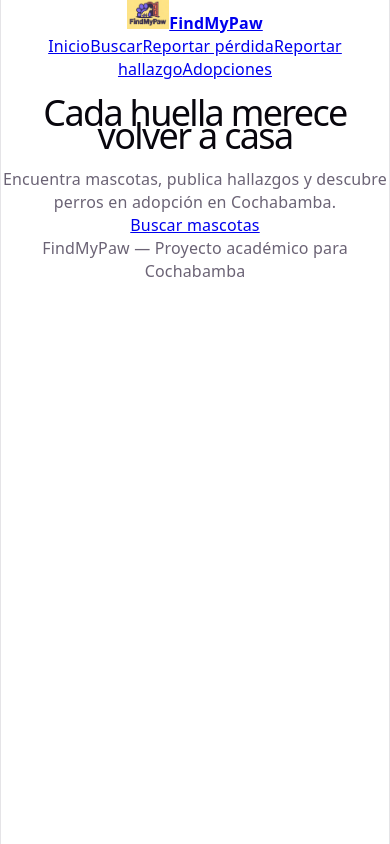
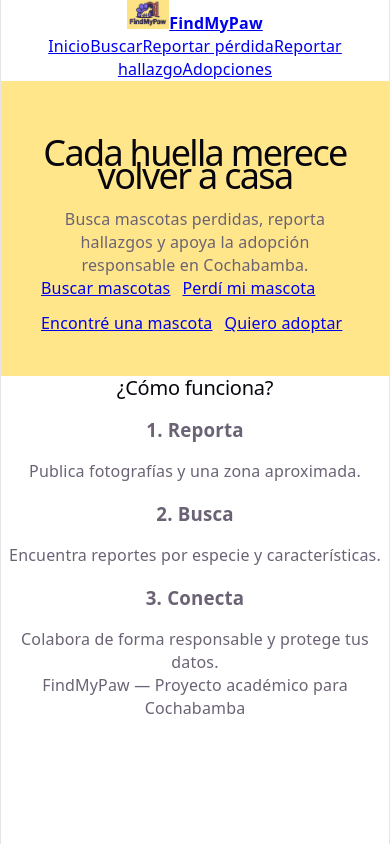
Before and after one commit to Brenda-Medrano/FindMyPaw-IS, a React (Vite) app: page / in a window 390 px wide. Built offline with nearby package versions, Linux system fonts and the light colour scheme.

Commit message:
feat: crear landing inicial responsive

```diff
--- a/src/views/Inicio.tsx
+++ b/src/views/Inicio.tsx
@@ -1,2 +1,4 @@
 import { Link } from 'react-router-dom';
-export default function Inicio() { return <main><h1>Cada huella merece volver a casa</h1><p>Encuentra mascotas, publica hallazgos y descubre perros en adopción en Cochabamba.</p><p><Link className="button" to="/buscar">Buscar mascotas</Link></p></main>; }
+export default function Inicio() {
+ return <main><section className="card" style={{background:'#ffe68a',padding:'2.5rem'}}><h1>Cada huella merece volver a casa</h1><p>Busca mascotas perdidas, reporta hallazgos y apoya la adopción responsable en Cochabamba.</p><p style={{display:'flex',gap:12,flexWrap:'wrap'}}><Link className="button" to="/buscar">Buscar mascotas</Link><Link className="button" to="/reportar-perdida">Perdí mi mascota</Link><Link className="button" to="/reportar-hallazgo">Encontré una mascota</Link><Link className="button" to="/adopciones">Quiero adoptar</Link></p></section><h2>¿Cómo funciona?</h2><div className="grid"><article className="card"><h3>1. Reporta</h3>Publica fotografías y una zona aproximada.</article><article className="card"><h3>2. Busca</h3>Encuentra reportes por especie y características.</article><article className="card"><h3>3. Conecta</h3>Colabora de forma responsable y protege tus datos.</article></div></main>
+}
```
